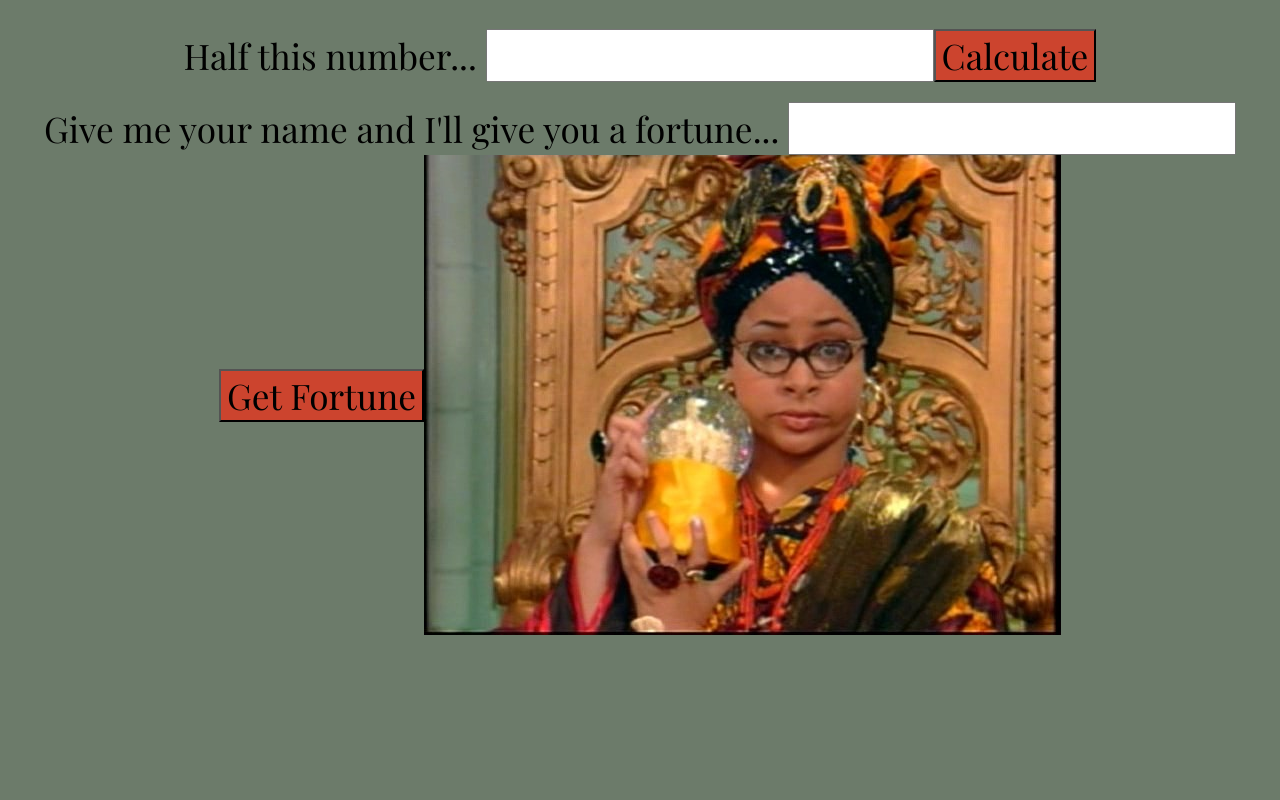
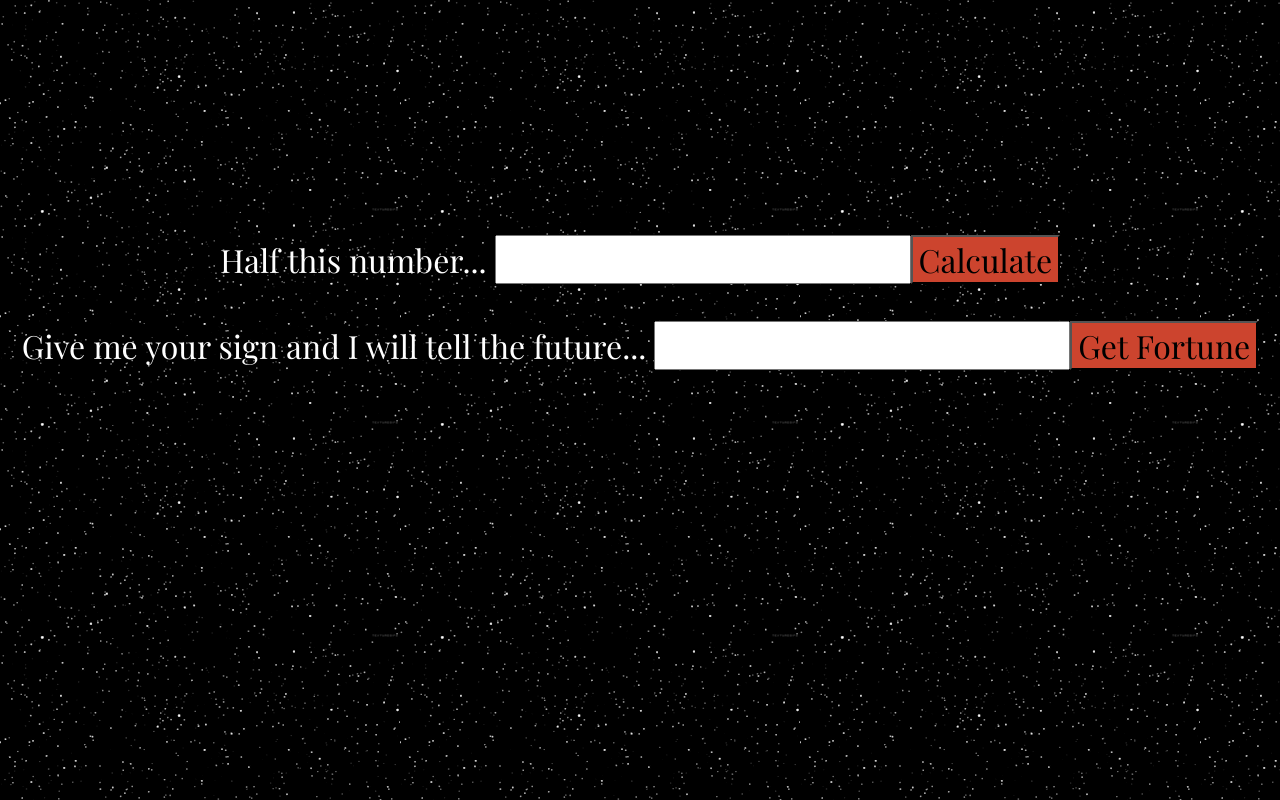
Before and after one commit to sophferrera/fortuneTeller, a plain HTML site: page index.html in a window 1280 px wide. Drawn offline with nearby package versions, Linux system fonts and the light colour scheme.

Commit message:
made it nicer

```diff
--- a/index.html
+++ b/index.html
@@ -16,7 +16,7 @@
   <button id="half-button">Calculate</button>
   <br><br>
 
-  <label>Give me your name and I'll give you a fortune...
+  <label>Give me your sign and I will tell the future...
     <input id="fortune-input">
   </label>
   <button id="fortune-button">Get Fortune</button>
@@ -25,7 +25,6 @@
 
   <br>
 
-  <img src="raven.jpg" alt="">
 
   <script src="script.js" charset="utf-8"></script>
 
--- a/script.js
+++ b/script.js
@@ -16,14 +16,14 @@ function halfNumber() {
 fortuneButton.addEventListener("click", fortune);
 
 function fortune() {
-  var fortunes = ["There's a She Wolf in the closet. Open up and set her free.", "Sometimes love comes around and it knocks you down. Just get back up when it knocks you down, knocks you down", "Just dance, gonna be okay, da da doo-doo-mmm. Just dance, spin that record, babe, da da doo-doo-mmm", "You a mom and pop, I'm a corporation, I'm the press conference, you're a conversation ah ooh oh oh"]
+  var fortunes = ["You will become a substitute teacher for a fourth grade class and teach them how to rock", "You will elaborately dress like a nanny to spend more time with your children after your messy divorce", "You will meet your twin at summer camp and decide to trade places so you can get your parents back together", "You will go to France to look for, find, and kill your daughters kidnappers", "You will become an FBI agent and aid in capturing of Buffalo Bill", "You will become the founder of the most popular social media platform ever created but everyone hates you and you have no friends", "You will fall in love with your AI with Scarlett Johansson's voice but realize polyamory is not for you", "You will be cast as the swan queen but you will let Mila Kunis get to your head so you die"]
   var randomFortune = Math.floor(Math.random() * fortunes.length)
   var fortuneInputText = fortuneInput.value;
   fortuneOutput.innerHTML = fortuneInputText + ": " + fortunes[randomFortune];
 
 }
 
-function relstyle() {
+function restyle() {
   fortuneOutput.style.color = ("#FAB60D");
   fortuneButton.style.backgroundColor = ("#CC442E");
   halfButton.style.backgroundColor = ("#CC442E");
@@ -31,4 +31,4 @@ function relstyle() {
 
 }
 
-relstyle();
+restyle();
--- a/style.css
+++ b/style.css
@@ -1,15 +1,17 @@
 body {
+  padding-top: 13rem;
   display: flex;
   justify-content: center;
   align-items: center;
   flex-flow: wrap;
-  background-color: #6C7B6A;
+  color: #FFFFFF;
+  background-image: url("sparkle.gif");
   font-family: 'Playfair Display', serif;
-  font-size: 2.2rem;
+  font-size: 2rem;
 }
 
 input, button {
-  font-size: 2.2rem;
+  font-size: 2rem;
   font-family: 'Playfair Display', serif;
 }
 
```
Also changed, not shown: sparkle.gif (added).
